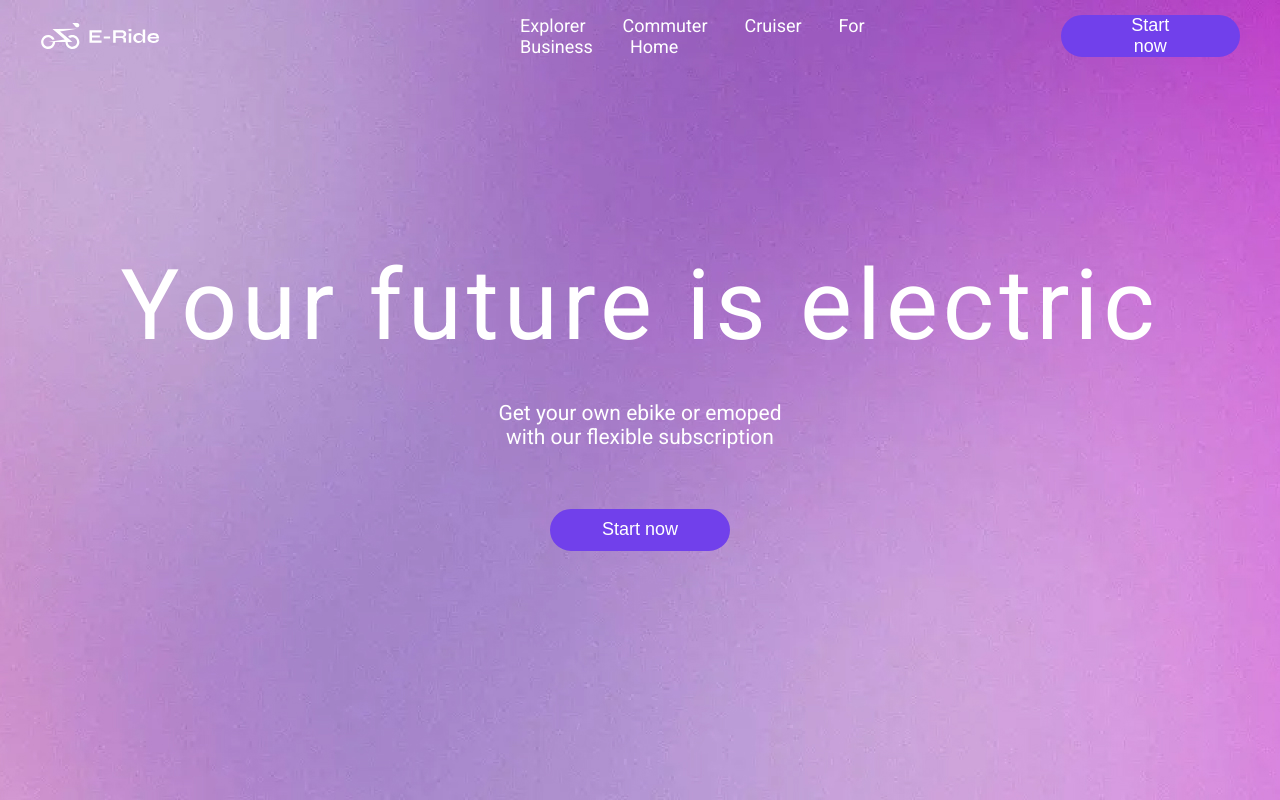
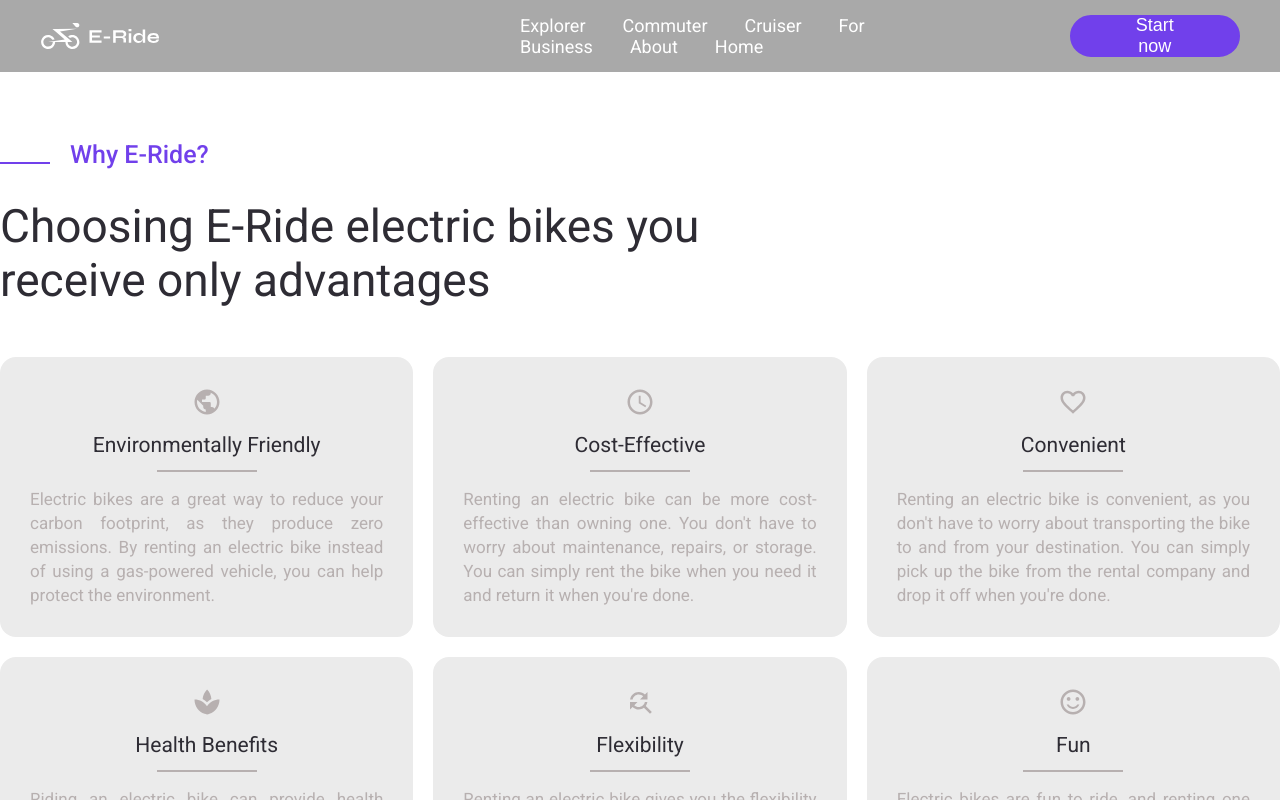
Before and after one commit to MayMarS/E-Ride, a React (Create React App) app: page /E-Ride/about in a window 1280 px wide. Shown: the top 800 px of the page. Built offline with nearby package versions, Linux system fonts and the light colour scheme.

Commit message:
add about

```diff
--- a/src/Components/App.js
+++ b/src/Components/App.js
@@ -7,6 +7,7 @@ import Explorer from './Route/Explorer/Explorer';
 import Commuter from './Route/Commuter/Commuter';
 import Cruiser from './Route/Cruiser/Cruiser';
 import Business from './Route/Business/Business';
+import About from './Route/About/About';
 
 function App(props) {
   return (
@@ -17,6 +18,7 @@ function App(props) {
         <Route path="/commuter" element={<Commuter info={props.state.commuter}/>} />
         <Route path="/cruiser" element={<Cruiser info={props.state.cruiser}/>} />
         <Route path="/business" element={<Business business={props.state.business}/>} />
+        <Route path="/about" element={<About about={props.state.about}/>} />
       </Routes>
       <Main catalog={props.state.main.catalog} rides={props.state.main.rides} learn={props.state.main.learn}/>
       <Footer footer={props.state.footer} social={props.state.footer.social}/>
--- /dev/null
+++ b/src/Components/Route/About/About.jsx
@@ -0,0 +1,30 @@
+import './About.scss';
+
+const Block = (props) => {
+    return(
+        <div className="block">
+            <img src={props.block.image} alt="icon"/>
+            <h3>{props.block.title}</h3>
+            <p>{props.block.text}</p>
+        </div>
+    )
+}
+
+const About = (props) => {
+    let aboutItems = props.about.blocks.map(block => <Block block={block} />)
+    return (
+        <section className="about">
+            <div className="container">
+                <div className="about-div">
+                    <h4>{props.about.question}</h4>
+                    <h2>{props.about.title}</h2>
+                    <div className="about-info">
+                        {aboutItems}
+                    </div>
+                </div>
+            </div>
+        </section>
+    )
+}
+
+export default About;
--- /dev/null
+++ b/src/Components/Route/About/About.scss
@@ -0,0 +1,81 @@
+@import '../../../variables.scss';
+
+.about{
+    padding: 140px 0 70px 0;
+    width: 100%;
+    background-color: $colorWhite;
+    color: $colorDarkGrey;
+    &::before{
+        width: 100%;
+        height: 72px;
+        background-color: #a9a9a9;
+        content: "";
+        position: absolute;
+        top: 0;
+        left: 0;
+    }
+
+    .about-div{
+        h4{
+            padding-left: 70px;
+            color: $colorViolet;
+            font-weight: 500;
+            font-size: 25px;
+            position: relative;
+            &::before{
+                width: 50px;
+                height: 2px;
+                background-color: $colorViolet;
+                content: "";
+                position: absolute;
+                top: 22px;
+                left: 0;
+            }
+        }
+        h2{
+            width: 55%;
+            font-size: 46px;
+            margin: 30px 0 50px 0;
+        }
+        .about-info{
+            display: grid;
+            grid-template-columns: 1fr 1fr 1fr;
+            grid-gap: 20px;
+
+            .block{
+                background-color: #ebebeb;
+                border-radius: 16px;
+                display: flex;
+                flex-direction: column;
+                padding: 30px;
+
+                img{
+                    width: 30px;
+                    height: 30px;
+                    align-self: center;
+                }
+                h3{
+                    margin: 15px 0 30px 0;
+                    text-align: center;
+                    position: relative;
+                    &::after{
+                        width: 100px;
+                        height: 2px;
+                        background-color: #b7b0b0;
+                        content: "";
+                        position: absolute;
+                        top: 38px;
+                        left: 50%;
+                        transform: translate(-50%);
+                    }
+                }
+                p{
+                    color: #b7b0b0;
+                    font-size: 17px;
+                    line-height: 24px;
+                    text-align: justify;
+                }
+            }
+        }
+    }
+}
--- a/src/data/data.js
+++ b/src/data/data.js
@@ -16,7 +16,7 @@ let state = {
 
     header: {
         links: [{name: "Explorer", adress: "/explorer"}, {name: "Commuter", adress: "/commuter"}, {name: "Cruiser", adress: "/cruiser"},
-                {name: "For Business", adress: "/business"}, {name: "Home", adress: "/"}]
+                {name: "For Business", adress: "/business"}, {name: "About", adress: "/about"}, {name: "Home", adress: "/"}]
     },
     explorer: {
         id: 1, price: '59', model: 'Explorer', kind: 'Ebike', image: `${explorer}`,
```
